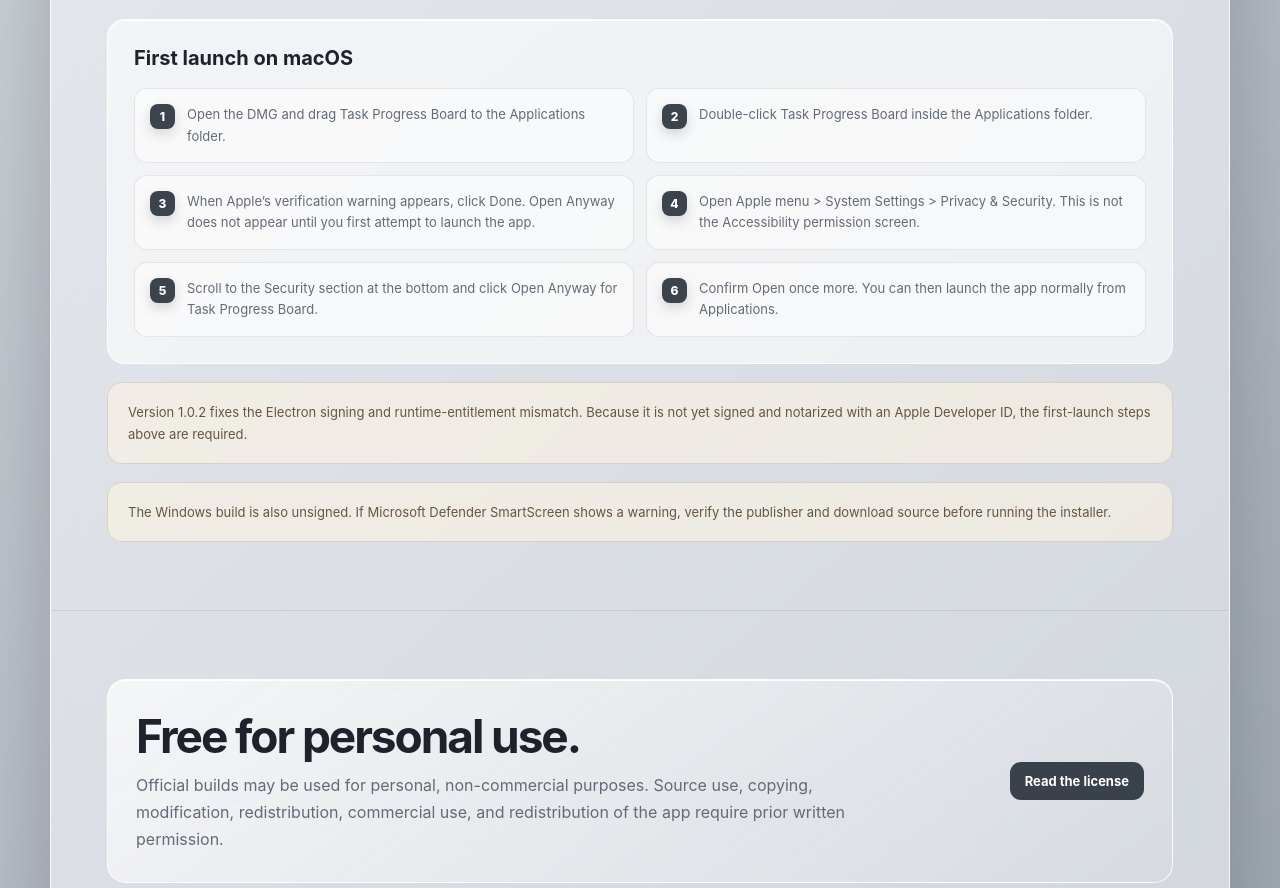
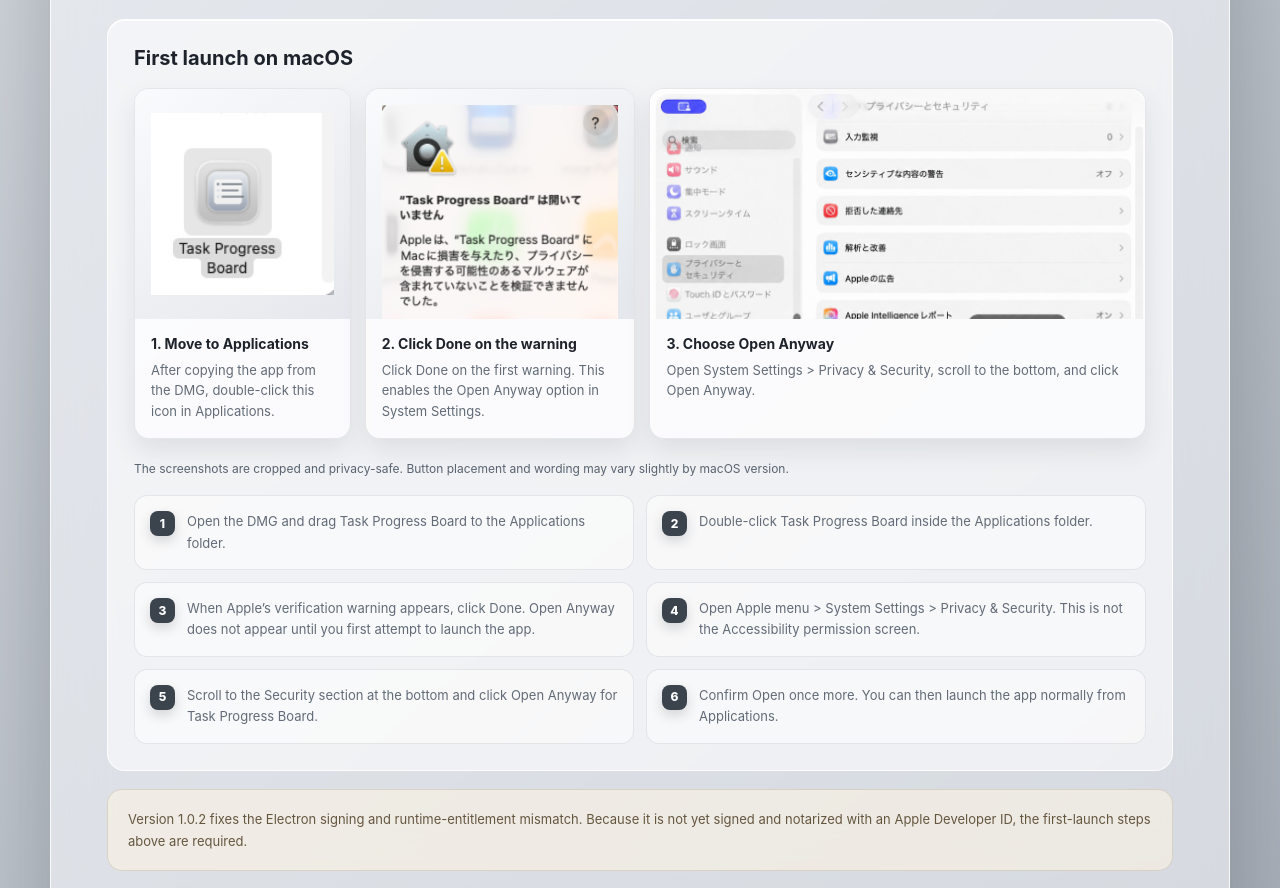
Before and after one commit to matcha-gumii/task-progress-board-mac, an Electron app: page docs/index.html in a window 1280 px wide. Shown: the part 1557-2445 px from the top of the page. Drawn offline with Linux system fonts and the light colour scheme.

Commit message:
Add illustrated macOS launch guide

```diff
--- a/docs/index.html
+++ b/docs/index.html
@@ -72,6 +72,15 @@
     .guide-link { display:inline-block; margin-top:20px; color:#303741; font-size:13px; font-weight:800; }
     .install-steps { margin-top:22px; padding:26px; border:1px solid var(--line); border-radius:18px; background:rgba(255,255,255,.56); box-shadow:inset 0 1px 0 #fff; }
     .install-steps h3 { margin:0 0 18px; font-size:20px; }
+    .install-visuals { display:grid; grid-template-columns:.72fr .9fr 1.65fr; gap:14px; margin-bottom:20px; }
+    .install-visual { margin:0; overflow:hidden; border:1px solid rgba(105,114,125,.16); border-radius:15px; background:rgba(255,255,255,.7); box-shadow:0 12px 25px rgba(48,57,68,.1),inset 0 1px 0 #fff; }
+    .install-visual-image { height:230px; display:grid; place-items:center; overflow:hidden; padding:16px; background:linear-gradient(145deg,rgba(249,250,252,.96),rgba(219,223,229,.72)); }
+    .install-visual-image img { display:block; width:100%; height:100%; object-fit:contain; }
+    .install-visual:last-child .install-visual-image { padding:0; }
+    .install-visual:last-child .install-visual-image img { object-fit:cover; object-position:center 80%; }
+    .install-visual figcaption { min-height:84px; padding:14px 16px 16px; color:var(--muted); font-size:13px; line-height:1.6; }
+    .install-visual figcaption strong { display:block; margin-bottom:4px; color:var(--ink); font-size:14px; }
+    .privacy-note { margin:0 0 17px; color:#59636f; font-size:12px; line-height:1.6; }
     .install-steps ol { display:grid; grid-template-columns:repeat(2,minmax(0,1fr)); gap:12px; margin:0; padding:0; list-style:none; counter-reset:install-step; }
     .install-steps li { counter-increment:install-step; display:flex; align-items:flex-start; gap:12px; padding:15px; border:1px solid rgba(105,114,125,.14); border-radius:13px; background:rgba(255,255,255,.48); color:var(--muted); font-size:13px; line-height:1.65; }
     .install-steps li::before { content:counter(install-step); flex:0 0 25px; height:25px; display:grid; place-items:center; border-radius:8px; background:#3b434d; color:#fff; font-size:12px; font-weight:800; box-shadow:0 5px 12px rgba(42,49,58,.18); }
@@ -86,6 +95,8 @@
       .hero { grid-template-columns:1fr; padding:56px 28px; }
       .preview { min-height:360px; }
       .features { grid-template-columns:1fr; }
+      .install-visuals { grid-template-columns:repeat(2,minmax(0,1fr)); }
+      .install-visual:last-child { grid-column:1 / -1; }
       .section { padding:54px 28px; }
       .section-head { align-items:start; flex-direction:column; }
     }
@@ -101,6 +112,9 @@
       .app-shot,.app-shot:hover { transform:none; }
       .section { padding:46px 20px; }
       .guide { grid-template-columns:1fr; }
+      .install-visuals { grid-template-columns:1fr; }
+      .install-visual:last-child { grid-column:auto; }
+      .install-visual-image { height:260px; }
       .install-steps ol { grid-template-columns:1fr; }
       .license { align-items:flex-start; flex-direction:column; }
       footer { padding:22px 20px; flex-direction:column; }
@@ -170,6 +184,21 @@
         </div>
         <div class="install-steps">
           <h3 data-ja="Mac版の初回起動手順" data-en="First launch on macOS">Mac版の初回起動手順</h3>
+          <div class="install-visuals">
+            <figure class="install-visual">
+              <div class="install-visual-image"><img src="assets/install/mac-applications.png" width="150" height="150" loading="lazy" alt="Applicationsフォルダ内のTask Progress Boardアイコン"></div>
+              <figcaption><strong data-ja="1. Applicationsへ移動" data-en="1. Move to Applications">1. Applicationsへ移動</strong><span data-ja="DMGから移動したあと、Applicationsフォルダ内のこのアイコンをダブルクリックします。" data-en="After copying the app from the DMG, double-click this icon in Applications.">DMGから移動したあと、Applicationsフォルダ内のこのアイコンをダブルクリックします。</span></figcaption>
+            </figure>
+            <figure class="install-visual">
+              <div class="install-visual-image"><img src="assets/install/mac-first-launch-warning.png" width="512" height="630" loading="lazy" alt="macOSの初回起動警告と完了ボタン"></div>
+              <figcaption><strong data-ja="2. 警告では「完了」" data-en="2. Click Done on the warning">2. 警告では「完了」</strong><span data-ja="最初の警告では「完了」を押します。この操作後に「このまま開く」が表示されます。" data-en="Click Done on the first warning. This enables the Open Anyway option in System Settings.">最初の警告では「完了」を押します。この操作後に「このまま開く」が表示されます。</span></figcaption>
+            </figure>
+            <figure class="install-visual">
+              <div class="install-visual-image"><img src="assets/install/mac-open-anyway.png" width="1000" height="864" loading="lazy" alt="プライバシーとセキュリティのこのまま開くボタンの表示例"></div>
+              <figcaption><strong data-ja="3. 「このまま開く」を選択" data-en="3. Choose Open Anyway">3. 「このまま開く」を選択</strong><span data-ja="システム設定 ＞ プライバシーとセキュリティを一番下までスクロールし、「このまま開く」を押します。" data-en="Open System Settings > Privacy & Security, scroll to the bottom, and click Open Anyway.">システム設定 ＞ プライバシーとセキュリティを一番下までスクロールし、「このまま開く」を押します。</span></figcaption>
+            </figure>
+          </div>
+          <p class="privacy-note" data-ja="掲載画像は必要な部分だけを切り抜き、背景に個人情報が残らないよう処理しています。macOSのバージョンによって表示位置や文言が少し異なる場合があります。" data-en="The screenshots are cropped and privacy-safe. Button placement and wording may vary slightly by macOS version.">掲載画像は必要な部分だけを切り抜き、背景に個人情報が残らないよう処理しています。macOSのバージョンによって表示位置や文言が少し異なる場合があります。</p>
           <ol>
             <li><span data-ja="DMGを開き、Task Progress BoardをApplicationsフォルダへドラッグします。" data-en="Open the DMG and drag Task Progress Board to the Applications folder.">DMGを開き、Task Progress BoardをApplicationsフォルダへドラッグします。</span></li>
             <li><span data-ja="Applicationsフォルダに移したTask Progress Boardをダブルクリックします。" data-en="Double-click Task Progress Board inside the Applications folder.">Applicationsフォルダに移したTask Progress Boardをダブルクリックします。</span></li>
```
Also changed, not shown: docs/assets/install/mac-applications.png (added), docs/assets/install/mac-first-launch-warning.png (added), docs/assets/install/mac-open-anyway.png (added).
